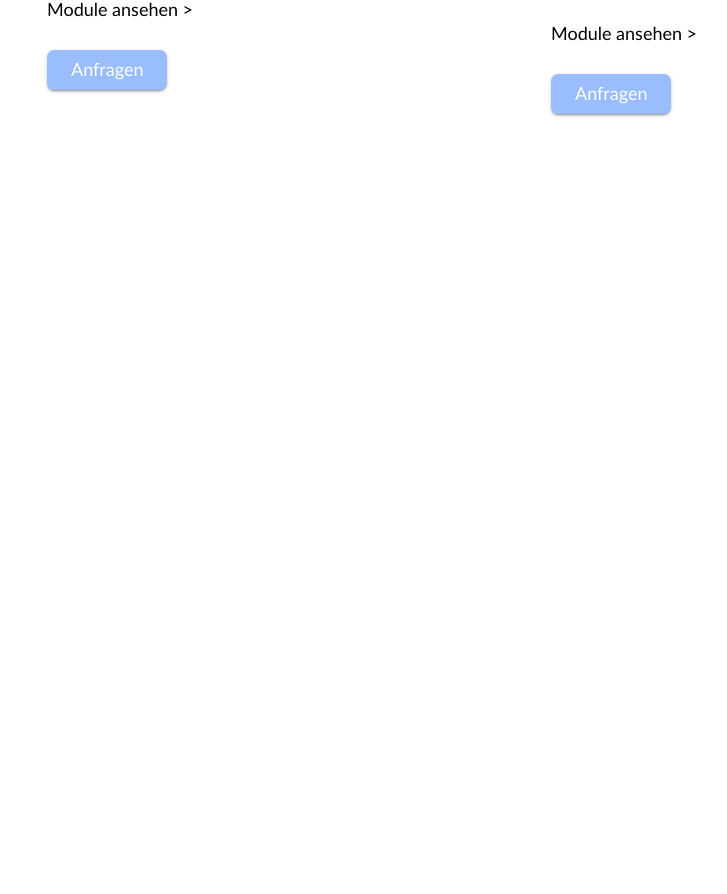
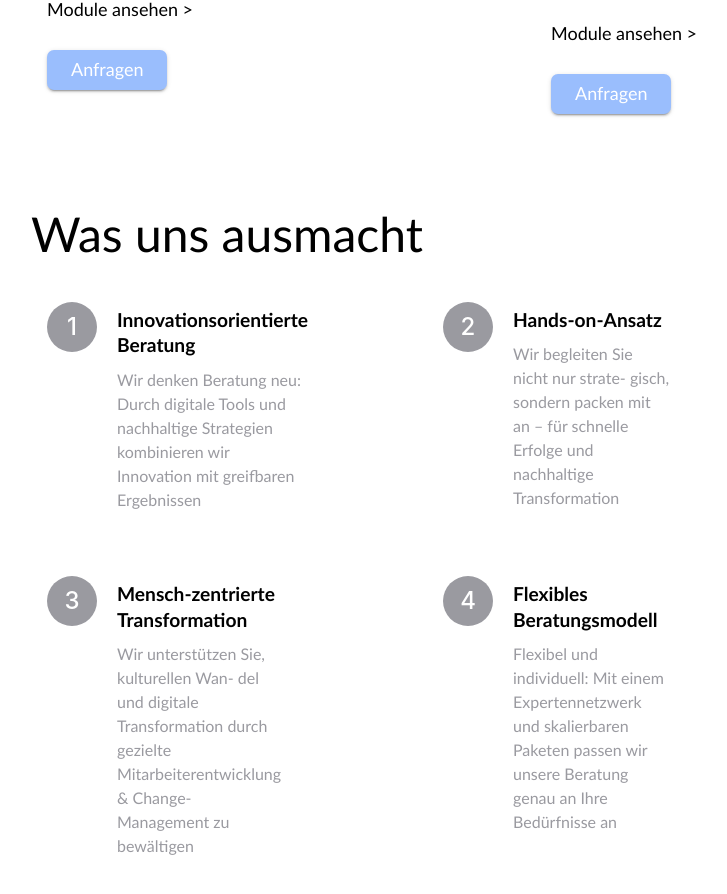
Before and after one commit to Skip-SBT/Upshift, a React (Create React App) app: page / in a window 1280 px wide. Shown: the part 1892-2786 px from the top of the page, without its empty margins (117-844 px from the left). Before the commit the page ends 2038 px from the top, so only its background shows below. Built offline with nearby package versions, Linux system fonts and the light colour scheme.

Commit message:
Implemented: Info section

```diff
--- a/src/App.tsx
+++ b/src/App.tsx
@@ -6,6 +6,7 @@ import Navigation from './Components/Navigation';
 import ShowCase from './Components/ShowCase';
 import OfferContent from './Components/OfferContent';
 import Box from '@mui/material/Box';
+import InfoBlock from './Components/InfoBlock';
 
 export default function App() {
     return (
@@ -14,6 +15,7 @@ export default function App() {
                 <Navigation/>
                 <ShowCase/>
                 <OfferContent/>
+                <InfoBlock/>
             </Box>
         </ThemeProvider>
     );
--- /dev/null
+++ b/src/Components/InfoBlock.tsx
@@ -0,0 +1,70 @@
+import Box from '@mui/material/Box';
+import React from 'react';
+import Typography from '@mui/material/Typography';
+
+export default function InfoBlock() {
+
+    let infoData = [
+        {
+            number: 1,
+            title: 'Innovationsorientierte Beratung',
+            description: 'Wir denken Beratung neu: Durch\n' +
+                'digitale Tools und nachhaltige\n' +
+                'Strategien kombinieren wir Innovation\n' +
+                'mit greifbaren Ergebnissen'
+        },
+        {
+            number: 2,
+            title: 'Hands-on-Ansatz',
+            description: 'Wir begleiten Sie nicht nur strate-\n' +
+                'gisch, sondern packen mit an – für\n' +
+                'schnelle Erfolge und nachhaltige\n' +
+                'Transformation'
+        },
+        {
+            number: 3,
+            title: 'Mensch-zentrierte Transformation',
+            description: 'Wir unterstützen Sie, kulturellen Wan-\n' +
+                'del und digitale Transformation durch\n' +
+                'gezielte Mitarbeiterentwicklung &\n' +
+                'Change-Management zu bewältigen'
+        },
+        {
+            number: 4,
+            title: 'Flexibles Beratungsmodell',
+            description: 'Flexibel und individuell: Mit einem\n' +
+                'Expertennetzwerk und skalierbaren\n' +
+                'Paketen passen wir unsere Beratung\n' +
+                'genau an Ihre Bedürfnisse an'
+        },
+        {
+            number: 5,
+            title: 'Transparenz',
+            description: 'Messbare Ergebnisse, klare Kosten:\n' +
+                'Mit transparenten Preisen und KPIs\n' +
+                'machen wir den Erfolg Ihrer\n' +
+                'Transformation greifbar.'
+        },
+    ];
+
+
+    return (
+        <Box className='info-section'>
+            <Typography variant='h3' className='info-title'>Was uns ausmacht</Typography>
+            <Box className='info-container'>
+                <Box className={'info-boxes'}>
+                    {infoData.map((info) => (
+                        <Box className='info-box'>
+                            <span className='info-box-icon'>{info.number}</span>
+                            <Box className='content'>
+                                <Typography variant='h5' className='info-box-title'>{info.title}</Typography>
+                                <Typography variant='body1'
+                                    className='info-box-description'>{info.description}</Typography>
+                            </Box>
+                        </Box>
+                    ))}
+                </Box>
+            </Box>
+        </Box>
+    );
+}
--- a/src/Components/Navigation.tsx
+++ b/src/Components/Navigation.tsx
@@ -9,6 +9,7 @@ import MenuIcon from '@mui/icons-material/Menu';
 import Container from '@mui/material/Container';
 import Button from '@mui/material/Button';
 import MenuItem from '@mui/material/MenuItem';
+import Logo from '../images/logo.png';
 
 const pages = ['Home', 'Angebote', 'Über uns', 'Blog', 'Kontakt'];
 export default function Navigation() {
@@ -27,7 +28,7 @@ export default function Navigation() {
             <Container className='app-container'>
                 <Toolbar disableGutters>
                     <Typography variant="h6" className="logo-md">
-                        LOGO
+                        <img src={Logo} alt="Logo" className="logo-image" />
                     </Typography>
 
                     <Box className="mobile-menu-section">
@@ -72,7 +73,7 @@ export default function Navigation() {
                         href="#app-bar-with-responsive-menu"
                         className="logo-xs"
                     >
-                        UPSHIFT
+                        <img src={Logo} alt="Logo" className="logo-image-mobile" />
                     </Typography>
 
                     <Box className="nav-pages-section">
--- a/src/styles/index.scss
+++ b/src/styles/index.scss
@@ -1,7 +1,7 @@
 @import "nav";
 @import "showCase";
 @import "offer";
-
+@import 'infoSection';
 
 .app {
     display: flex;
--- /dev/null
+++ b/src/styles/infoSection.scss
@@ -0,0 +1,113 @@
+@import "variables";
+.info-section {
+  padding: 60px 20px 0 20px;
+  font-weight: 500 !important;
+
+  .info-container {
+    display: flex;
+    flex-direction: row;
+    justify-content: start;
+    align-items: start;
+    color: $base-font-color;
+    font-size: 1.5rem;
+    width: 100%;
+
+    .info-boxes {
+      display: flex;
+      flex-wrap: wrap;
+      margin-top: 1.5rem;
+      width: 100%;
+      gap: 1rem;
+      .info-box {
+        display: flex;
+        flex-direction: row;
+        justify-content: start;
+        align-items: start;
+        padding: 1rem;
+        border-radius: 8px;
+        flex: 0 1 calc(50% - 9rem);
+
+        .info-box-icon {
+          font-size: 24px;
+          color: white;
+          background-color: #9a9aa0;
+          border-radius: 50%;
+          width: 50px;
+          height: 50px;
+          margin-bottom: 10px;
+          display: flex;
+          justify-content: center;
+          align-items: center;
+        }
+
+        .content {
+          display: flex;
+          flex-direction: column;
+          justify-content: start;
+          align-items: flex-start;
+          margin-bottom: 1rem;
+          margin-left: 20px;
+          flex: 0 1 calc(50% - 1rem);
+          min-height: auto;
+
+
+          .info-box-title {
+            font-size: 1.2rem;
+            font-weight: bold;
+            margin-top: 5px;
+            margin-bottom: 10px;
+            color: black;
+            width: 100%;
+          }
+
+          .info-box-description {
+            font-size: 1rem;
+            margin: 0;
+            width: 100%;
+          }
+        }
+      }
+    }
+
+    @media (max-width: 1024px) {
+      .info-boxes {
+        .info-box {
+          flex: 1 1 calc(50% - 0.5rem);
+        }
+      }
+    }
+
+    @media (max-width: 768px) {
+      .info-boxes {
+        gap: 0;
+
+        .info-box {
+          flex: 1 1 100%;
+          padding: 10px;
+
+          .info-box-title {
+            margin: 0;
+            font-size: 1rem;
+          }
+
+          .info-box-description {
+            font-size: 0.9rem;
+          }
+
+          .info-box-icon {
+            width: 40px;
+            height: 40px;
+            font-size: 20px;
+          }
+        }
+      }
+
+      .info-container {
+        flex-direction: column;
+        margin: 0;
+        padding: 0;
+        width: 100%;
+      }
+    }
+  }
+}
--- a/src/styles/nav.scss
+++ b/src/styles/nav.scss
@@ -1,4 +1,5 @@
 @import "variables";
+
 .app-bar {
   color: $base-font-color !important;
   background-color: white !important;
@@ -82,3 +83,14 @@
     }
   }
 }
+
+.logo-image-mobile {
+  display: flex;
+  width: 100%;
+  height: 50px;
+
+
+  @media (min-width: 960px) {
+    display: none;
+  }
+}
--- a/src/styles/showCase.scss
+++ b/src/styles/showCase.scss
@@ -14,7 +14,6 @@
     overflow: hidden;
 
     .title {
-
         color: $title-font-color;
         text-align: left;
         span {
@@ -25,16 +24,18 @@
     }
 
     .description {
-        margin-top: 10%;
         max-width: 30%;
         font-size: 1.2rem;
         color: $base-font-color;
         text-align: left;
+        margin-top: auto;
+        margin-bottom: auto;
     }
 
     .info-button {
         box-shadow: none;
-        margin-top: 10%;
+        margin-top: auto;
+        margin-bottom: 1rem;
         padding: 1rem;
         letter-spacing: 1px;
         font-size: 25px;
```
Also changed, not shown: src/images/logo.png (added).
